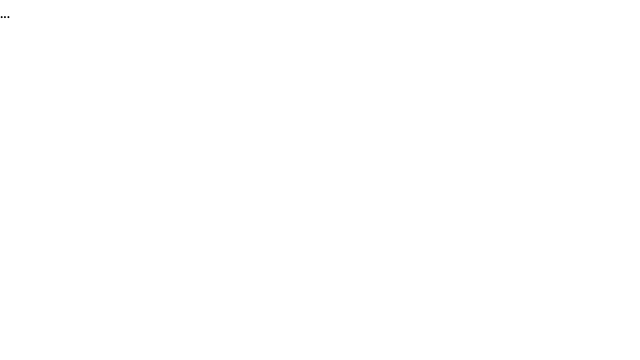
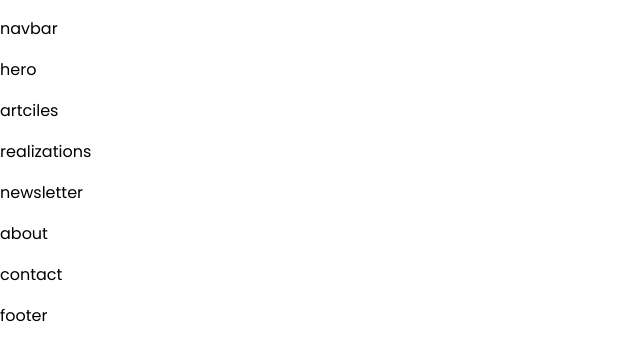
Before and after one commit to redlypl/redly_website, a Gatsby site: page / in a window 1280 px wide. Shown: the whole page, without its empty margins (0-640 px from the left). Built offline with nearby package versions, Linux system fonts and the light colour scheme; Gatsby itself is replaced by a stand-in of ours.

Commit message:
index page init

```diff
--- /dev/null
+++ b/src/components/footer/footer.jsx
@@ -0,0 +1,9 @@
+import React from "react"
+
+const Footer = () => {
+  return (
+    <p>footer</p>
+  )
+}
+
+export default Footer
--- a/src/components/layout/layout.jsx
+++ b/src/components/layout/layout.jsx
@@ -6,6 +6,8 @@ import {
     LayoutWrapper,
 
 } from "./layout.style"
+import Footer from "../footer/footer"
+import Navbar from "../navbar/navbar"
 
 const Layout = (props) => {
     return (
@@ -14,7 +16,9 @@ const Layout = (props) => {
             <Helmet>
                 <title>Redly - Agencja Reklamowa</title>
             </Helmet>
+            <Navbar />
             { props.children }
+            <Footer />
         </LayoutWrapper>
     )
 }
--- /dev/null
+++ b/src/components/navbar/navbar.jsx
@@ -0,0 +1,9 @@
+import React from "react"
+
+const Navbar = () => {
+  return (
+    <p>navbar</p>
+  )
+}
+
+export default Navbar
--- a/src/pages/index.js
+++ b/src/pages/index.js
@@ -2,10 +2,22 @@ import React from "react"
 
 import Layout from "../components/layout/layout"
 
+import Hero from "../templates/index/hero"
+import Articles from "../templates/index/articles"
+import Realizations from "../templates/index/realizations"
+import Newsletter from "../templates/index/newsletter"
+import About from "../templates/index/about"
+import Contact from "../templates/index/contact"
+
 const Index = () => {
   return (
     <Layout>
-      ...
+      <Hero />
+      <Articles />
+      <Realizations />
+      <Newsletter />
+      <About />
+      <Contact />
     </Layout>
   )
 }
--- /dev/null
+++ b/src/templates/index/about.js
@@ -0,0 +1,9 @@
+import React from "react"
+
+const About = () => {
+  return (
+    <p>about</p>
+  )
+}
+
+export default About
--- /dev/null
+++ b/src/templates/index/articles.js
@@ -0,0 +1,9 @@
+import React from "react"
+
+const Articles = () => {
+  return (
+    <p>artciles</p>
+  )
+}
+
+export default Articles
--- /dev/null
+++ b/src/templates/index/contact.js
@@ -0,0 +1,9 @@
+import React from "react"
+
+const Contact = () => {
+  return (
+    <p>contact</p>
+  )
+}
+
+export default Contact
--- /dev/null
+++ b/src/templates/index/hero.js
@@ -0,0 +1,9 @@
+import React from "react"
+
+const Hero = () => {
+  return (
+    <p>hero</p>
+  )
+}
+
+export default Hero
--- /dev/null
+++ b/src/templates/index/newsletter.js
@@ -0,0 +1,9 @@
+import React from "react"
+
+const Newsletter = () => {
+  return (
+    <p>newsletter</p>
+  )
+}
+
+export default Newsletter
--- /dev/null
+++ b/src/templates/index/realizations.js
@@ -0,0 +1,9 @@
+import React from "react"
+
+const Realizations = () => {
+  return (
+    <p>realizations</p>
+  )
+}
+
+export default Realizations
```
Also changed, not shown: src/components/footer/footer.style.js (added), src/components/navbar/navbar.style.js (added).
